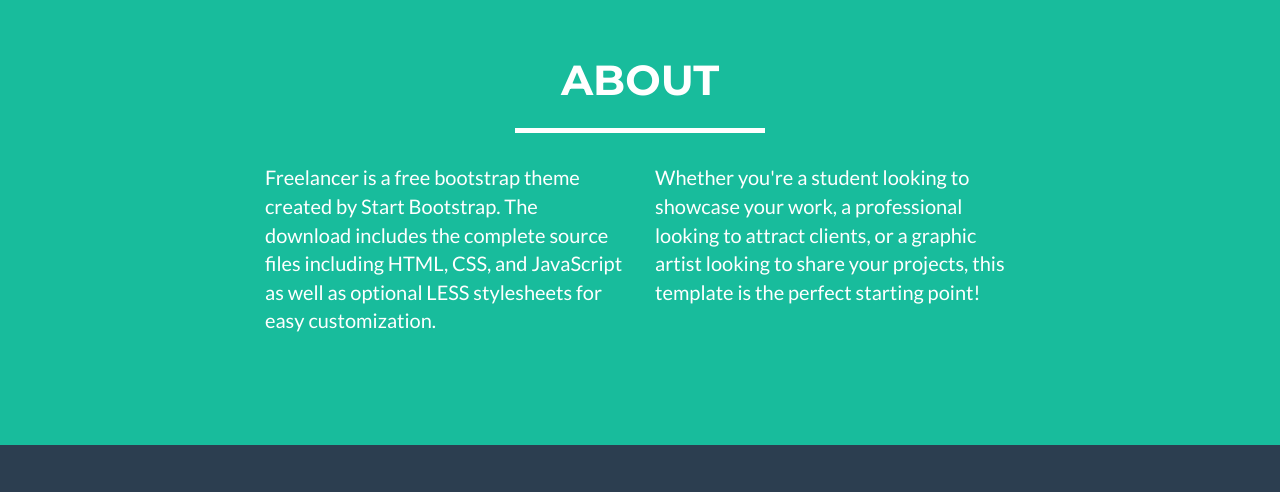
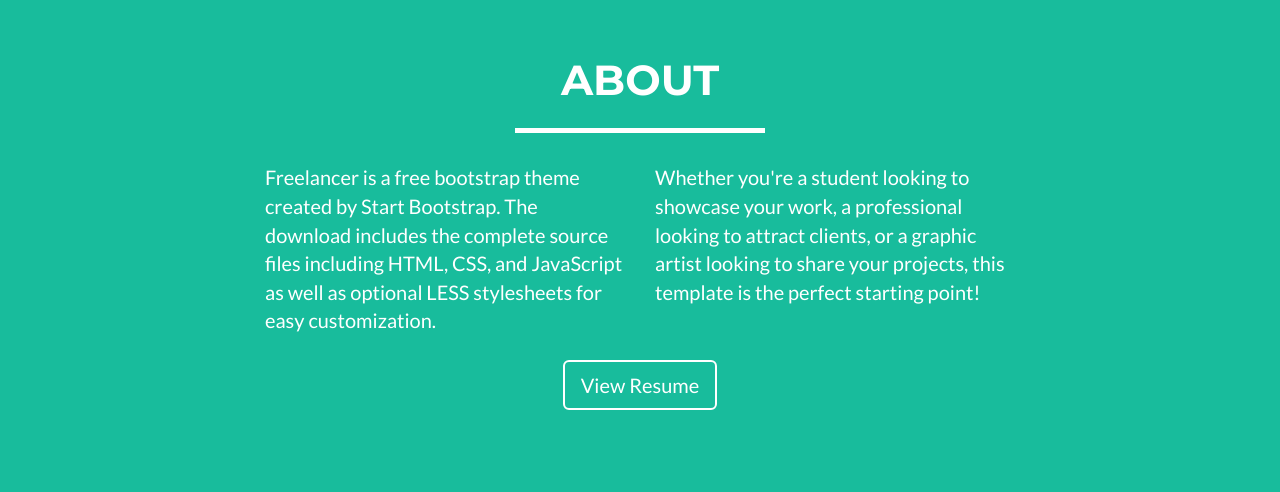
Before and after one commit to MDelli-Gatti/mdelli-gatti.github.io, a website: page index.html in a window 1280 px wide. Shown: the part 1799-2291 px from the top of the page. Drawn offline with nearby package versions, Linux system fonts and the light colour scheme.

Commit message:
added resume

```diff
--- a/index.html
+++ b/index.html
@@ -172,11 +172,11 @@
                 <div class="col-lg-4">
                     <p>Whether you're a student looking to showcase your work, a professional looking to attract clients, or a graphic artist looking to share your projects, this template is the perfect starting point!</p>
                 </div>
-                <!-- <div class="col-lg-8 col-lg-offset-2 text-center">
-                    <a href="#" class="btn btn-lg btn-outline">
-                        <i class="fa fa-download"></i> Download Theme
+                <div class="col-lg-8 col-lg-offset-2 text-center">
+                    <a href="img/Michael Delli-Gatti Resume.pdf" class="btn btn-lg btn-outline">
+                         View Resume
                     </a>
-                </div> -->
+                </div>
             </div>
         </div>
     </section>
```
Also changed, not shown: 1 other file.
